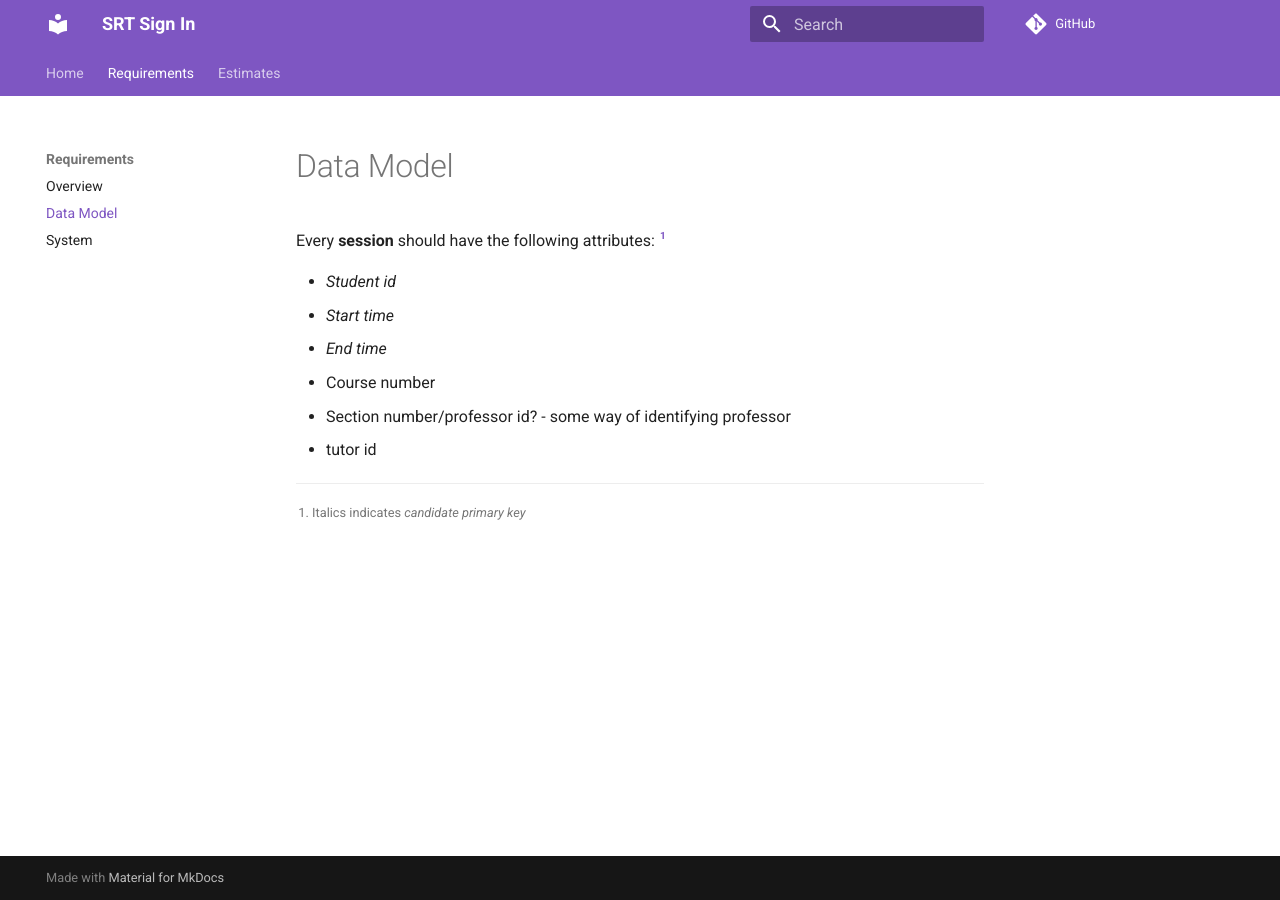
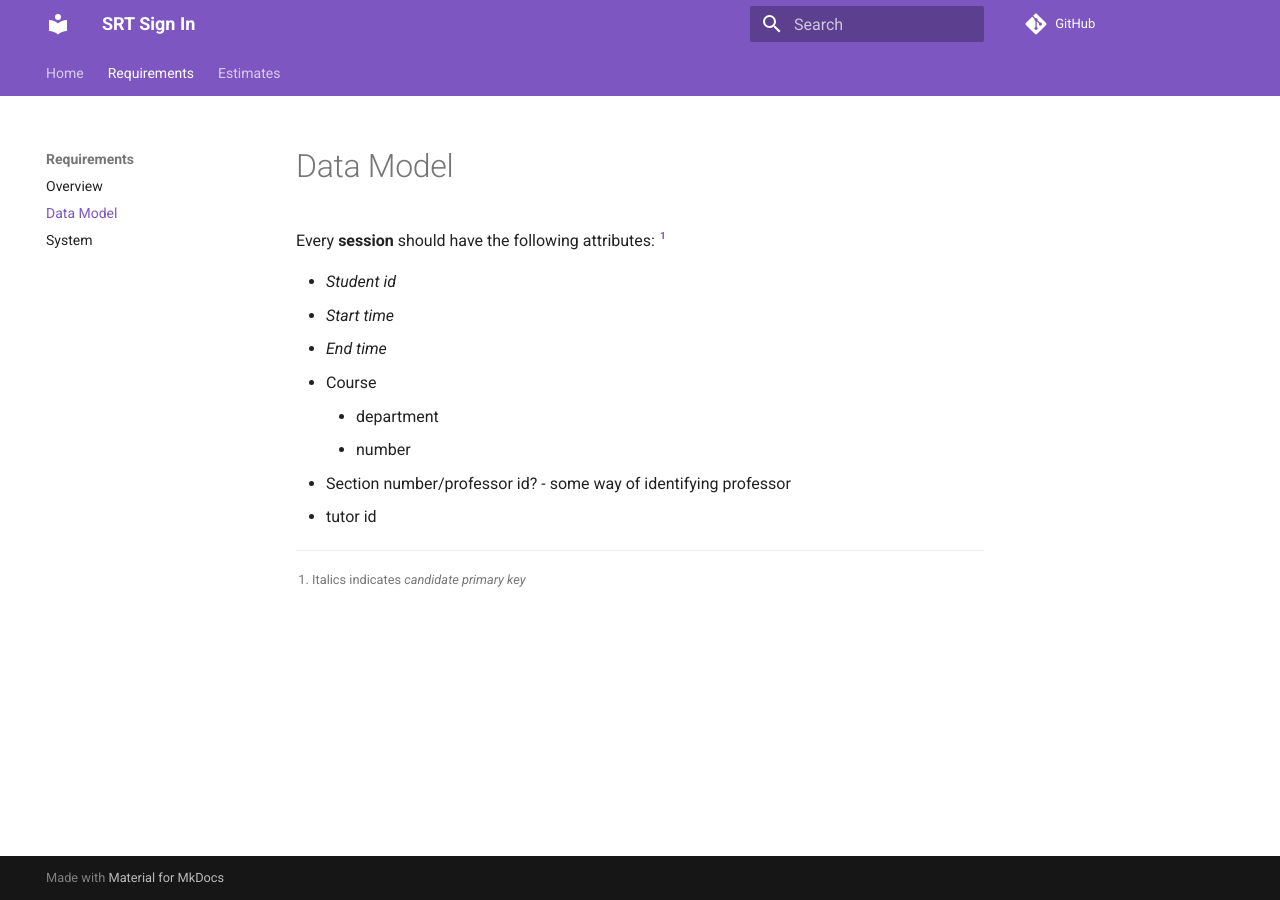
Before and after one commit to srtsignin/docs, an MkDocs documentation site: the page built from docs/requirements/data-model.md, in a window 1280 px wide. Built offline with MkDocs 1.6.1 and Material for MkDocs 9.7.7, drawn with Linux system fonts in a browser that asks for light colours.

Commit message:
separate department number and course number

```diff
--- a/docs/requirements/data-model.md
+++ b/docs/requirements/data-model.md
@@ -5,7 +5,9 @@ Every **session** should have the following attributes: [^1]
 - _Student id_
 - _Start time_
 - _End time_
-- Course number
+- Course
+    - department
+    - number
 - Section number/professor id? - some way of identifying professor
 - tutor id
 
```
